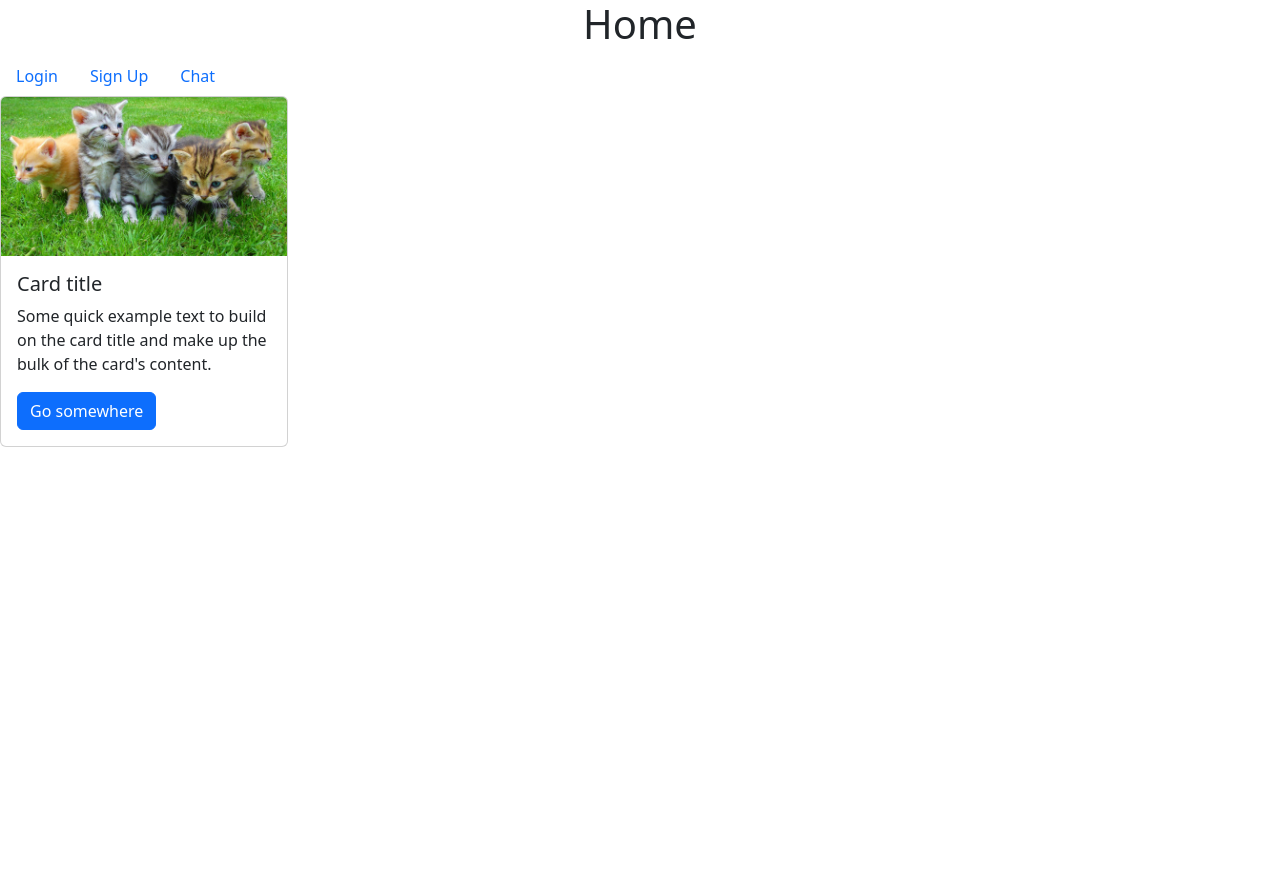
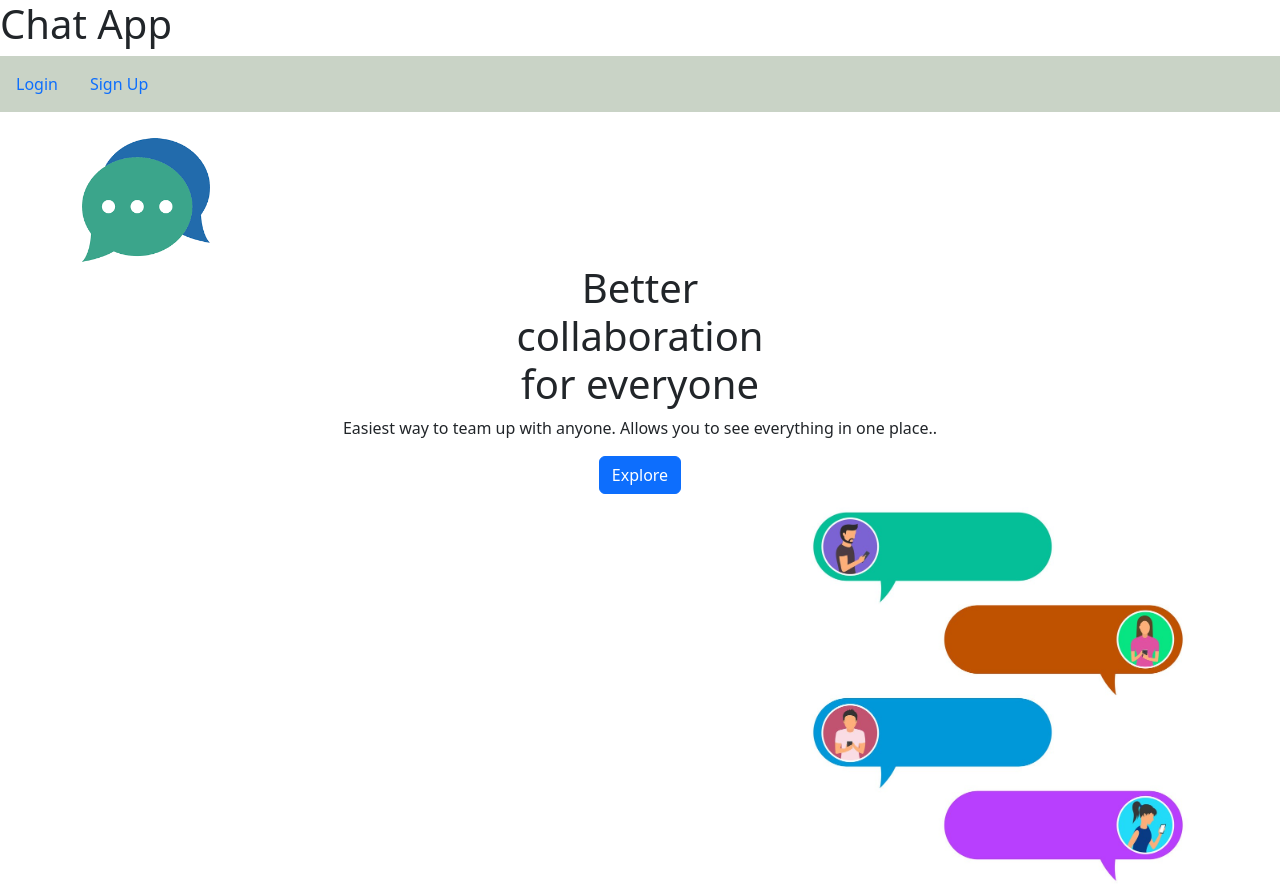
Before and after one commit to purvap19/Chat-App, a Django app: page /login/logout in a window 1280 px wide. Before the commit the page ends 447 px from the top, so only its background shows below. Run offline with Django 4.2, Linux system fonts and the light colour scheme; parts of the project's set-up code (start-up, migrations or seed data) failed here and were passed over; some libraries are stand-ins or nearby versions.

Commit message:
Added chat page and edits

```diff
--- a/myapp/templates/base.html
+++ b/myapp/templates/base.html
@@ -5,32 +5,58 @@
         <meta charset="utf-8">
         <title> Home </title>
         <link rel="stylesheet" type="text/css" href="{% static 'css/bootstrap.css' %}">
-        <center><h1> Home</h1></center>
+        <left><h1> Chat App</h1></left>
 
-        <nav>
+        <nav class="navbar navbar-light" style="background-color: #c2cebfe1;">
         <ul class="nav">
+
+            {% if user.is_authenticated %}
             <li class="nav-item">
+                <a class="nav-link" href="{% url 'chat' %}">Chat</a>
+            </li>
+            <li class="nav-item ml-auto">
+                <a class="nav-link" href="{% url 'logout' %}?next=/myapp/">Logout</a>
+            </li>
+              {% else %}
+              <li class="nav-item">
                 <a class="nav-link" href="{% url 'login' %}">Login</a>
               </li>
             <li class="nav-item">
               <a class="nav-link" href="{% url 'register' %}">Sign Up</a>
             </li>
-            <li class="nav-item">
-                <a class="nav-link" href="{% url 'chat' %}">Chat</a>
-              </li>
+            {% endif %}
           </ul>
           </nav>
 
 
         </head>
         <body>
-            <div class="card" style="width: 18rem;">
-                <img src="{% static 'image/cat.jpg' %}" class="card-img-top" alt="...">
-                <div class="card-body">
-                  <h5 class="card-title">Card title</h5>
-                  <p class="card-text">Some quick example text to build on the card title and make up the bulk of the card's content.</p>
-                  <a href="#" class="btn btn-primary">Go somewhere</a>
+
+            <br>
+            <div class="container">
+                <div class="row justify-content-end">
+                  <div class="col-15">
+                    <img src="{% static 'image/image1.png' %}" align="left"style="width:128px;height:128px;" class="pull-left">
+                  </div>
+                  <center>
+                    <div class="pull-left">
+                          <h1>Better
+                            <br>
+                            collaboration
+                            <br>
+                            for everyone
+                          </h1>
+                          <p>Easiest way to team up with anyone. Allows you to see everything in one place..</p>
+                          <a href="{% url 'chat' %}" class="btn btn-primary">Explore</a>
+                          <div class="row justify-content-end">
+                          <div class="col-5">
+                    <img src="{% static 'image/image2.jpg' %}" align="left" style="float:right;width:400px;height:400px;" class="pull-left">
+                    </div>
+                    </div>
+                </div>
+                    </center>
                 </div>
               </div>
+
         </body>
         </html>
```
Also changed, not shown: myapp/templates/chat.html (+24 -9 lines), myapp/templates/login.html (+25 -7 lines), myapp/templates/register.html (+22 -6 lines), db.sqlite3, myapp/static/image/cat.jpg (deleted), myapp/static/image/image1.png (added), myapp/static/image/image2.jpg (added), myapp/static/image/image3.png (added).
